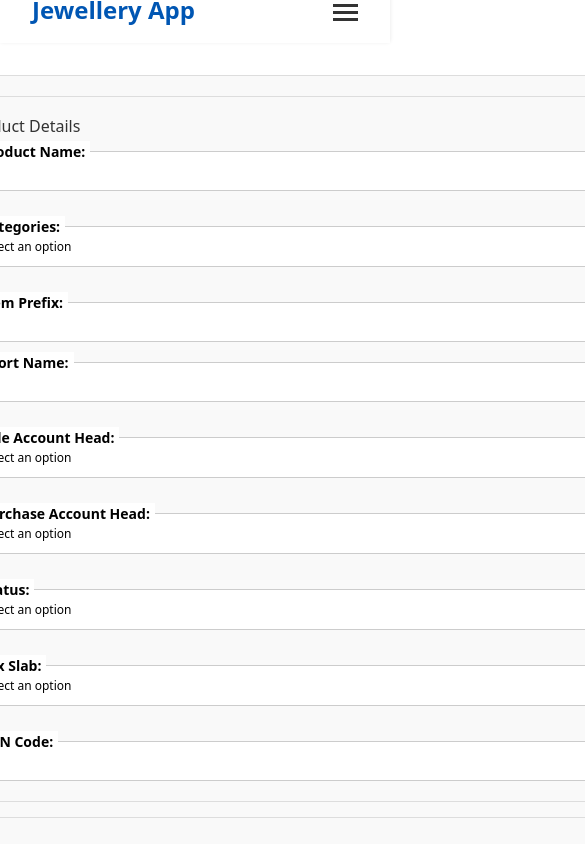
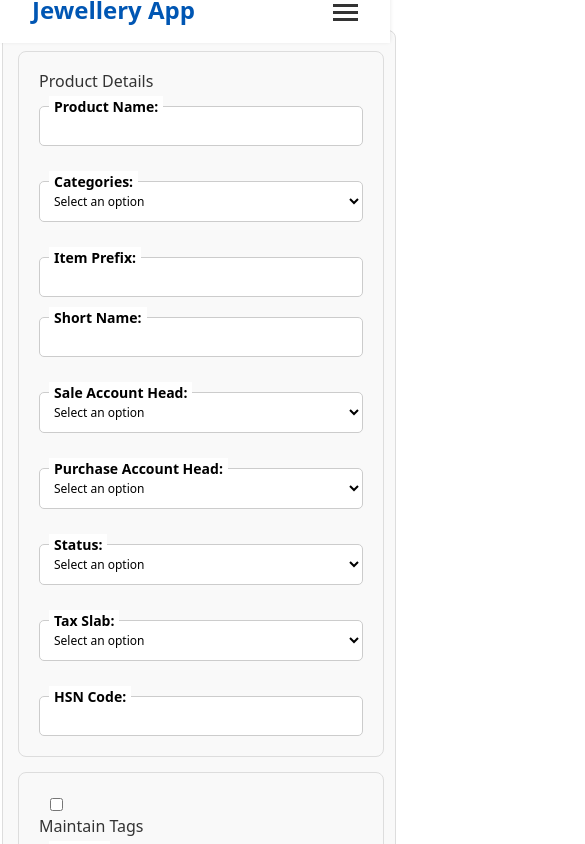
Before and after one commit to saikrushnakadarla/jewellery_software, a React (Create React App) app: page /itemmaster in a window 390 px wide. Shown: the top 844 px of the page, 585 px wide, since content can reach past the window. Built offline with nearby package versions, Linux system fonts and the light colour scheme.

Commit message:
Saikrushna

```diff
--- a/src/Components/Modules/Masters/ItemMaster/ItemMaster.css
+++ b/src/Components/Modules/Masters/ItemMaster/ItemMaster.css
@@ -68,3 +68,25 @@
 .main-tags-checkbox h4 {
   margin: 0; /* Remove default margin for better alignment */
 }
+
+.itemmaster-form-container{
+  width: 1500px;
+  margin-left: -100px;
+}
+
+@media (max-width: 767px)  {
+
+.itemmaster-form-container {
+  width: 110%;
+  margin-left: -17px;
+}
+
+.form-container {
+  width: 104%;
+  margin-left: -5px;
+  border: 1px solid #ddd;
+  padding: 20px;
+  border-radius: 8px;
+  background-color: #f9f9f9;
+}
+}
--- a/src/Components/Modules/Masters/ItemMaster/ItemMaster.js
+++ b/src/Components/Modules/Masters/ItemMaster/ItemMaster.js
@@ -11,7 +11,7 @@ const FormWithTable = () => {
     // const [purity, setPurity] = useState("");
 
     return (
-        <div style={{paddingTop:'90px'}}>
+        <div style={{paddingTop:'45px'}}>
         <div className="container mt-4">
             <div className="row">
                 <div className="col-12">
@@ -20,7 +20,7 @@ const FormWithTable = () => {
                 </div>
             </div>
 
-            <div className="row mt-3" style={{ width:'1500px', marginLeft:'-100px'}}>
+            <div className="row mt-3 itemmaster-form-container" >
                 <div className="col-12" style={{ marginTop: '-55px' }}>
                     {/* Form Section */}
                     <form className="form-container">
```
